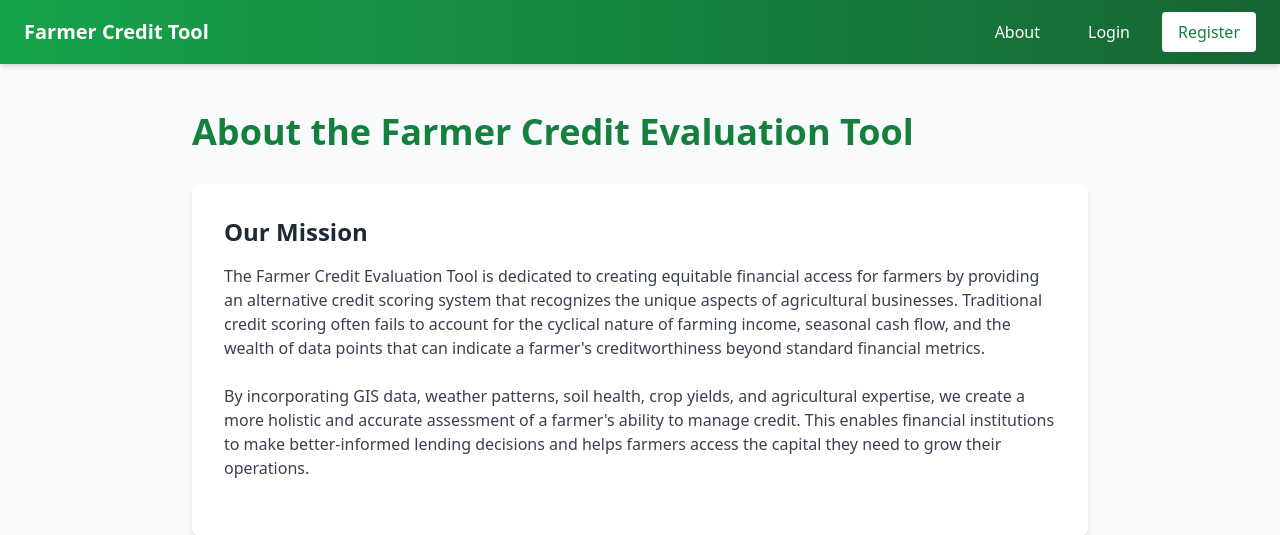
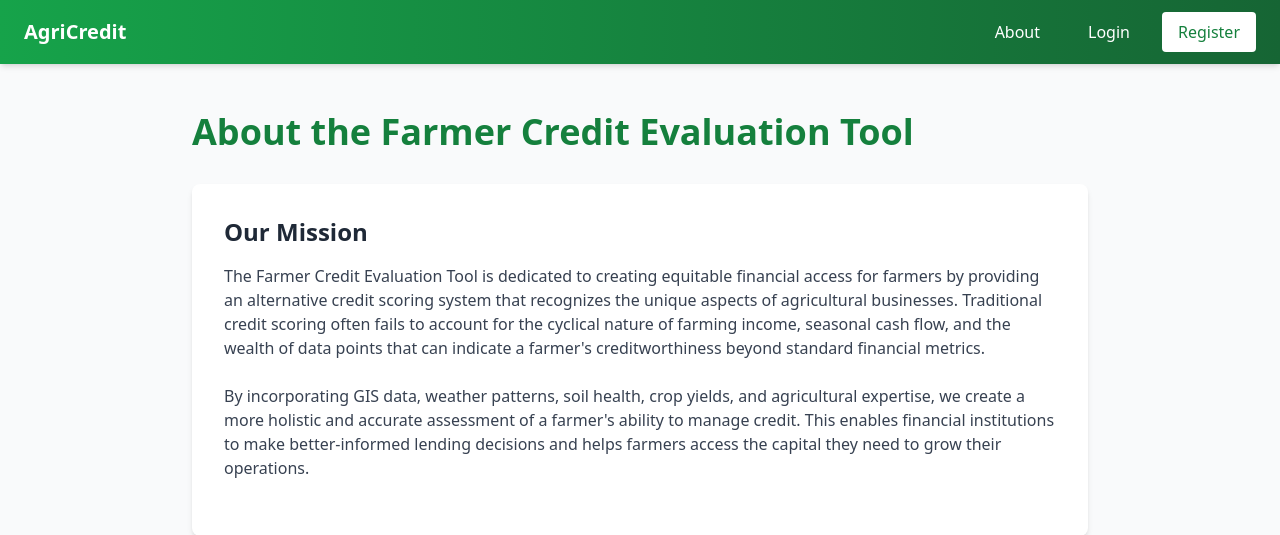
Before and after one commit to Nishit1006/IngeniousHackathon2025, a Django app: template templates/about.html in a window 1280 px wide. Shown: the top 535 px of the page. Run offline with Django 5.2, Linux system fonts and the light colour scheme; the template is opened without the code that fills it, so the values that code supplies are empty; some libraries are stand-ins or nearby versions.

Commit message:
Update base.html

```diff
--- a/templates/base.html
+++ b/templates/base.html
@@ -45,7 +45,7 @@
         <nav class="container mx-auto px-6 py-3 flex justify-between items-center">
             <div class="flex items-center">
                 <a href="{% url 'home' %}" class="text-xl font-bold">
-                    Farmer Credit Tool
+                    AgriCredit
                 </a>
             </div>
 
```
